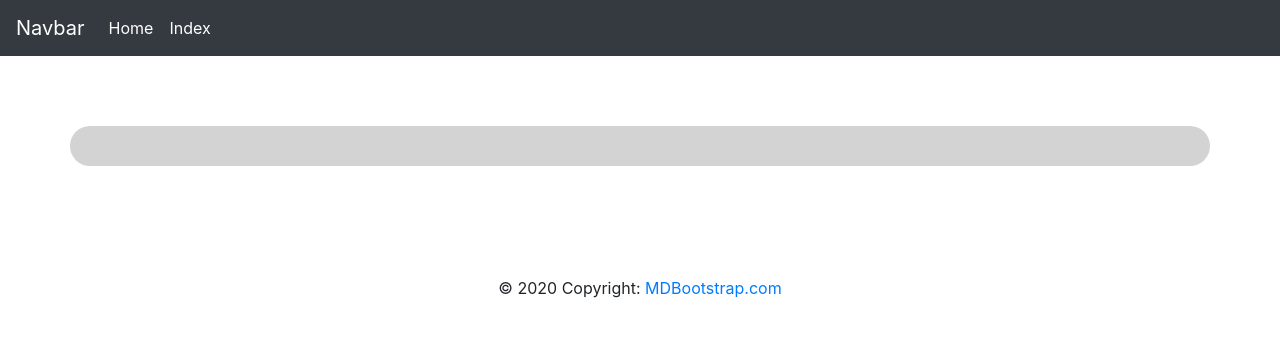
After one commit to alittek/AC41004-IndustrialTeamProject, a Django app: template theohealth/playground/templates/playground/base.html in a window 1280 px wide. The commit adds this page. Shown: the top 337 px of the page. Run offline with Django 3.2, Linux system fonts and the light colour scheme; the template is opened without the code that fills it, so the values that code supplies are empty; some libraries are stand-ins or nearby versions.

Commit message:
added header and footer

```diff
--- /dev/null
+++ b/theohealth/playground/templates/playground/base.html
@@ -0,0 +1,60 @@
+<!DOCTYPE html>
+<html lang="en">
+
+<head>
+    <meta charset="utf-8">
+    <meta http-equiv="X-UA-Compatible" content="IE=edge">
+    <meta name="viewport" content="width=device-width, initial-scale=1, shrink-to-fit=no">
+    <title>{% block title %}theo{% endblock title %}</title>
+    <link rel="stylesheet" href="https://maxcdn.bootstrapcdn.com/bootstrap/4.0.0/css/bootstrap.min.css">
+    {% block style %}
+    {% endblock style %}
+</head>
+
+<header>
+    <nav class="navbar navbar-expand-lg navbar-dark bg-dark">
+        <a class="navbar-brand" href="#">Navbar</a>
+        <button class="navbar-toggler" type="button" data-toggle="collapse" data-target="#navbarSupportedContent" aria-controls="navbarSupportedContent" aria-expanded="false" aria-label="Toggle navigation">
+          <span class="navbar-toggler-icon"></span>
+        </button>
+
+        <div class="collapse navbar-collapse" id="navbarSupportedContent">
+          <ul class="navbar-nav mr-auto">
+            <li class="nav-item active">
+              <a class="nav-link" href="#">Home <span class="sr-only">(current)</span></a>
+            </li>
+            <li class="nav-item active">
+              <a class="nav-link" href="#">Index</a>
+            </li>
+          </ul>
+        </div>
+      </nav>
+</header>
+
+<body>
+    <div class="container-fluid text-center text-md-left" style="padding:70px">
+        <div class="container-fluid" style="padding: 20px; background-color: lightgray; border-radius: 25px">
+        {% block content %}
+        {% endblock content %}
+        </div>
+    </div>
+
+    <script src="https://cdnjs.cloudflare.com/ajax/libs/jquery/3.3.1/jquery.min.js"></script>
+    <script src="https://cdnjs.cloudflare.com/ajax/libs/popper.js/1.12.9/umd/popper.min.js"></script>
+    <script src="https://maxcdn.bootstrapcdn.com/bootstrap/4.0.0/js/bootstrap.min.js"></script>
+    {% block javascript %}
+    {% endblock javascript %}
+</body>
+
+    <!-- Footer -->
+<!-- Footer -->
+<footer class="page-footer font-small teal pt-4">
+    <!-- Copyright -->
+    <div class="footer-copyright text-center py-3">© 2020 Copyright:
+      <a href="https://mdbootstrap.com/"> MDBootstrap.com</a>
+    </div>
+    <!-- Copyright -->
+</footer>
+<!-- Footer -->
+
+</html>
```
Also changed, not shown: theohealth/playground/templates/playground/index.html (+9 -0 lines).
